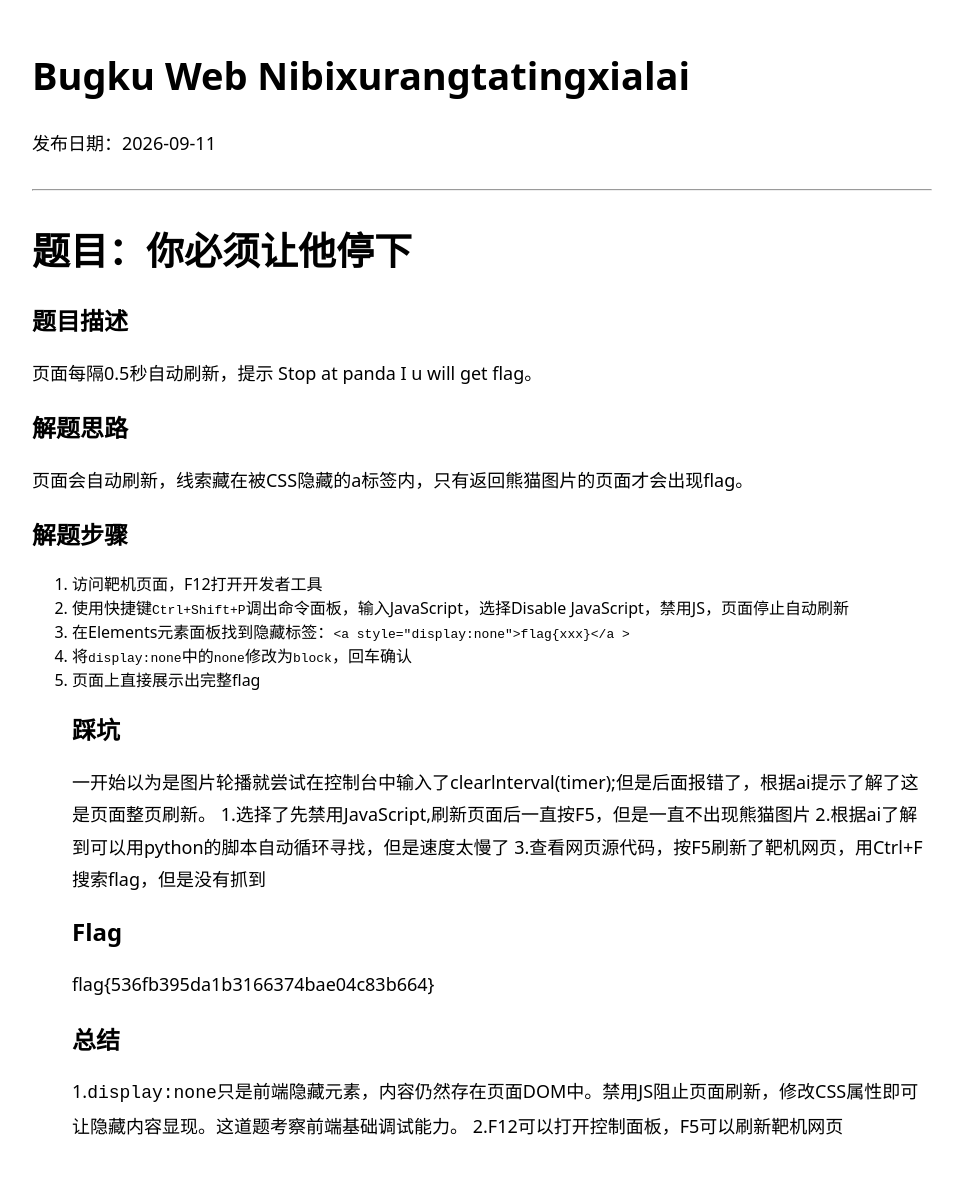
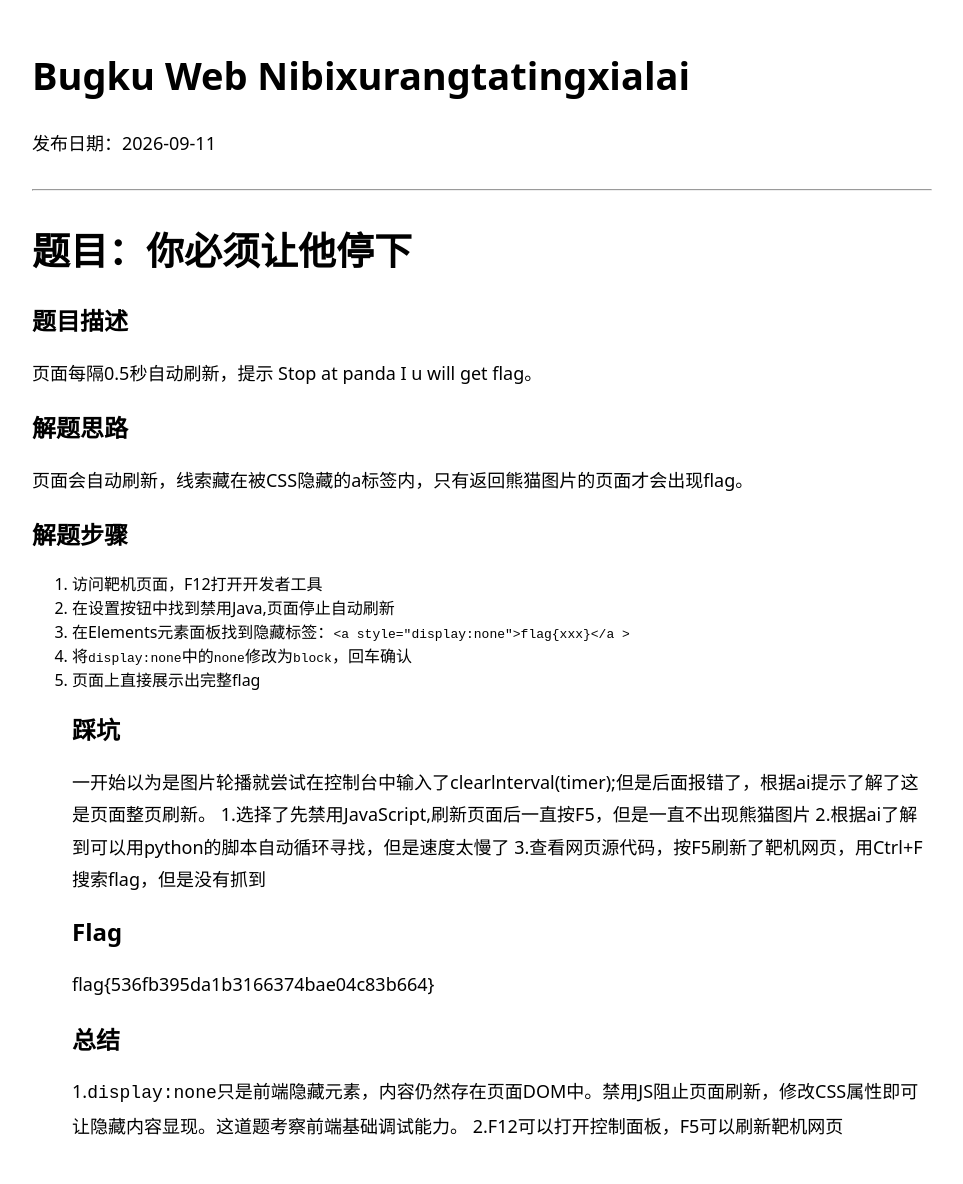
Before and after one commit to gysbfff/gysbfff.github.io, a Jekyll site: the page built from _posts/2026-09-11-bugku-web-nibixurangtatingxialai.md, in a window 1280 px wide. Shown: the whole page, without its empty margins (158-1121 px from the left). Built offline with Jekyll 4.4.1, drawn with Linux system fonts in a browser that asks for light colours; our own code applies the rules of GitHub Pages for plain Markdown files.

Commit message:
Revise JavaScript disabling steps in解题步骤
Updated instructions for disabling JavaScript in the browser.

```diff
--- a/_posts/2026-09-11-bugku-web-nibixurangtatingxialai.md
+++ b/_posts/2026-09-11-bugku-web-nibixurangtatingxialai.md
@@ -15,7 +15,7 @@ tags:
 页面会自动刷新，线索藏在被CSS隐藏的a标签内，只有返回熊猫图片的页面才会出现flag。
 ## 解题步骤
 1. 访问靶机页面，F12打开开发者工具
-2. 使用快捷键`Ctrl+Shift+P`调出命令面板，输入JavaScript，选择Disable JavaScript，禁用JS，页面停止自动刷新
+2. 在设置按钮中找到禁用Java,页面停止自动刷新
 3. 在Elements元素面板找到隐藏标签：`<a style="display:none">flag{xxx}</a >`
 4. 将`display:none`中的`none`修改为`block`，回车确认
 5. 页面上直接展示出完整flag
```
